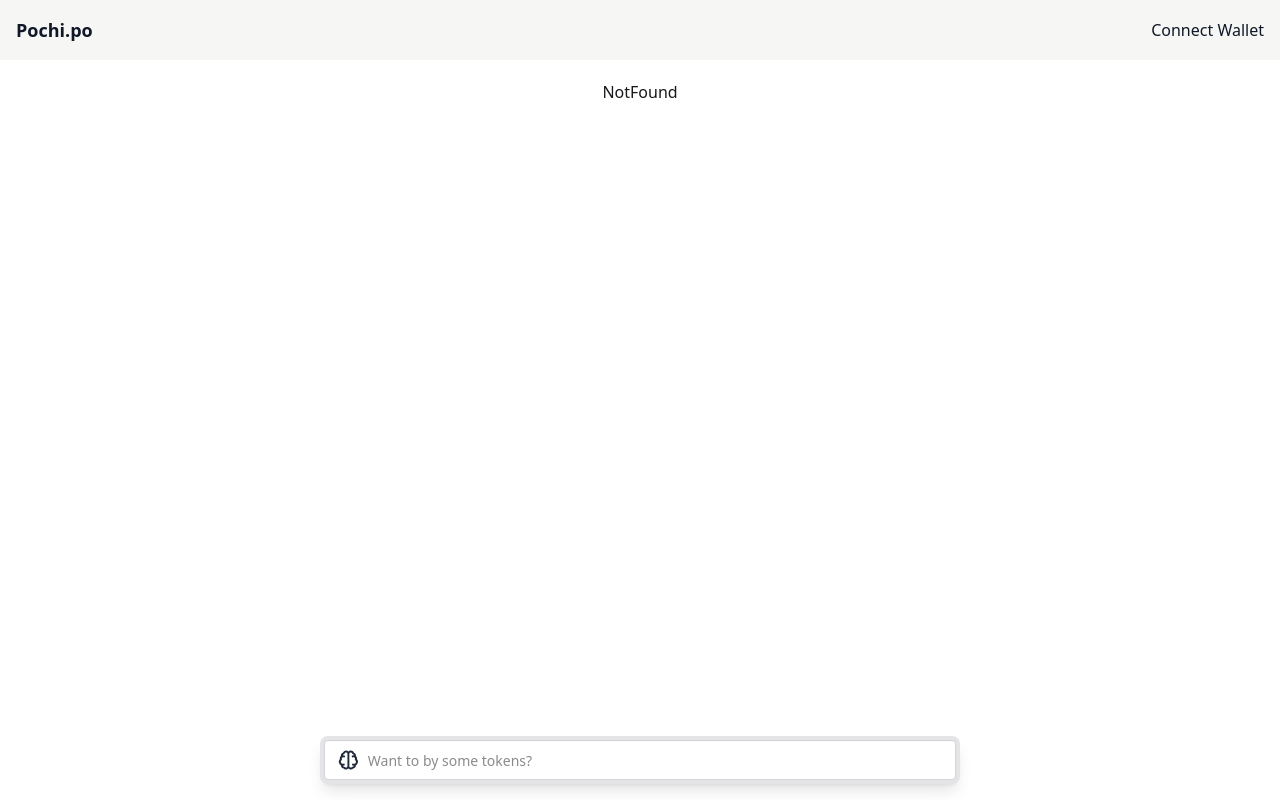
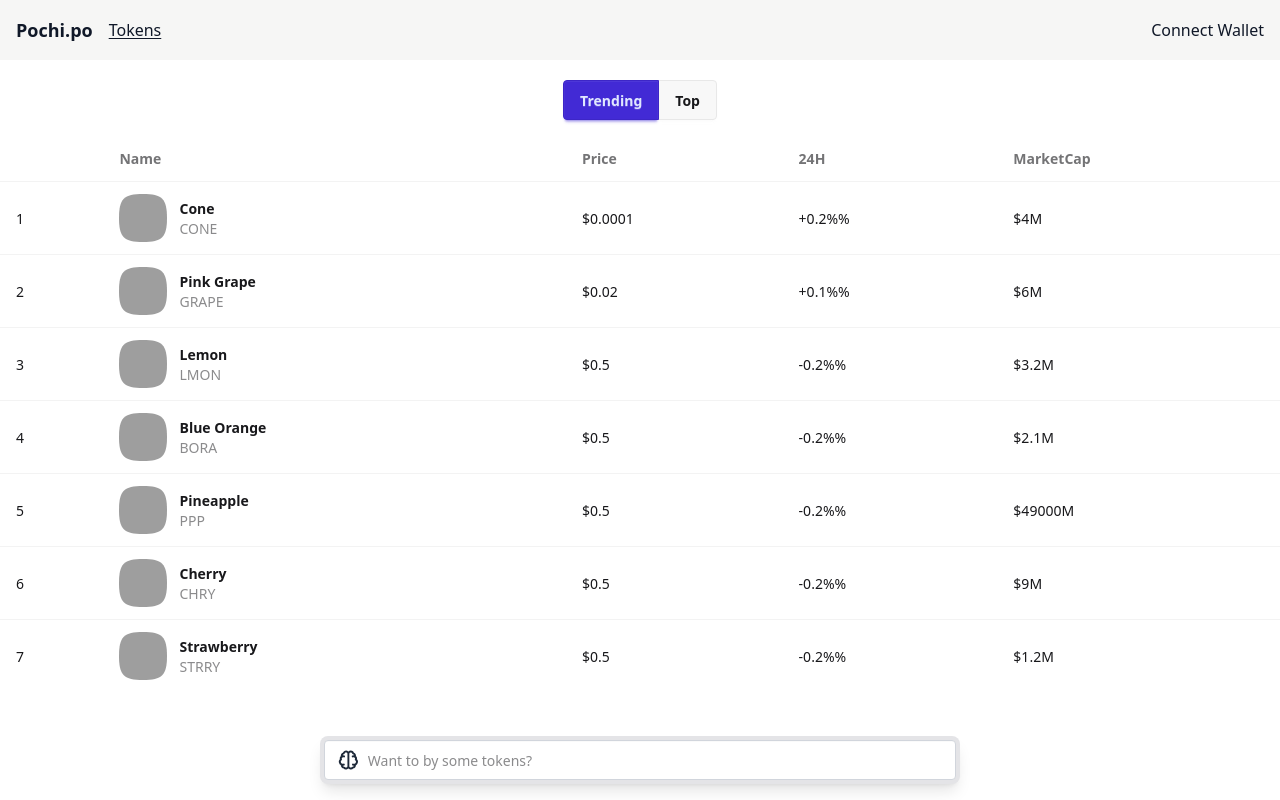
Before and after one commit to PopisAI/pochi-front, a React (Vite) app: page /tokens in a window 1280 px wide. Built offline with nearby package versions, Linux system fonts and the light colour scheme; grey boxes are pictures that could not be loaded.

Commit message:
Create rokens view

```diff
--- a/src/components/AppBar.tsx
+++ b/src/components/AppBar.tsx
@@ -1,18 +1,18 @@
 import { NavLink } from 'react-router-dom'
 
 const AppBar = () => {
-  // const activeStyle = 'underline underline-thickness-3 underline-offset-2'
+  const activeStyle = 'underline underline-thickness-3 underline-offset-2'
   return (<header className="fixed inset-x-0 top-0 z-50 bg-stone-100/90 text-gray-900">
     <nav className="flex justify-between items-center p-4 w-full">
       <ul className='flex items-center space-x-4'>
         <li className='font-semibold text-lg'>
           <NavLink to="/">Pochi.po</NavLink>
         </li>
-        {/* <li>
-          <NavLink to="/token/2" className={({ isActive }) => isActive ? activeStyle : undefined}>
-            Demo 1
+        <li>
+          <NavLink to="/tokens" className={({ isActive }) => isActive ? activeStyle : undefined}>
+            Tokens
           </NavLink>
-        </li> */}
+        </li>
       </ul>
       <ul className='flex items-center space-x-4'>
         <li>
--- a/src/components/TokensCarousel.tsx
+++ b/src/components/TokensCarousel.tsx
@@ -1,9 +1,11 @@
-import { useEffect, useState } from "react"
+import { useEffect, useState } from 'react'
+import { useNavigate } from 'react-router-dom'
 
-import { Token } from "@/types/Token"
-import { getTrendingTokens } from "@/services/api"
+import { Token } from '@/types/Token'
+import { getTrendingTokens } from '@/services/api'
 
 const TokensCarousel = () => {
+  const navigate = useNavigate()
   const [tokens, setTokens] = useState<Token[]>([])
 
   useEffect(() => {
@@ -17,20 +19,19 @@ const TokensCarousel = () => {
 
   return (
     <div className="carousel carousel-center space-x-4 p-4 w-full">
-      {tokens.map((token: Token) =>( <div key={token.symbol} className="carousel-item">
+      {tokens.map((token: Token) => (
+        <a key={token.symbol} className="carousel-item" onClick={() => navigate(`/tokens/${token.symbol}`)}>
           <div className="card glass hover">
             <figure className="h-48">
-            <img
-              src={token.img}
-              alt="POCHI"
-            />
+              <img src={token.img} alt="POCHI" />
             </figure>
             <div className="card-body p-4">
               <h3 className="card-title">{token.symbol}</h3>
               <p>{`Price: $${token.price}`}</p>
             </div>
           </div>
-      </div>))}
+        </a>
+      ))}
     </div>
   )
 }
--- a/src/components/TokensList.tsx
+++ b/src/components/TokensList.tsx
@@ -1,7 +1,7 @@
 import { useEffect, useState } from 'react'
 
 import { Token } from '@/types/Token'
-import { getTrendingTokens } from '@/services/api'
+import { getGainerTokens, getTrendingTokens } from '@/services/api'
 import TokensTable from './TokensTable'
 
 interface TokensListProps {
@@ -10,25 +10,49 @@ interface TokensListProps {
 
 const TokensList = ({ rows = 2 }: TokensListProps) => {
   const [tokens, setTokens] = useState<Token[]>([])
+  const [option, setOption] = useState<string>('trending')
 
   useEffect(() => {
     getTokens()
-  }, [])
+  }, [option])
 
   const getTokens = async () => {
-    const _tokens = await getTrendingTokens()
+    const _tokens = await (option === 'top' ? getGainerTokens() : getTrendingTokens())
     setTokens(_tokens)
   }
 
   return (
     <>
       <div className="join mb-4">
-        <input className="join-item btn has-checked:btn-secondary" type="radio" defaultChecked name="options" aria-label="Trending" />
-        <input className="join-item btn has-checked:btn-secondary" type="radio" name="options" aria-label="Top" />
+        <input
+          className="join-item btn base-400 has-checked:btn-secondary"
+          type="radio"
+          checked={option === 'trending'}
+          onClick={() => setOption('trending')}
+          name="trending"
+          aria-label="Trending"
+        />
+        <input
+          className="join-item btn bg-base-400 has-checked:btn-secondary"
+          type="radio"
+          checked={option === 'top'}
+          onClick={() => setOption('top')}
+          name="top"
+          aria-label="Top"
+        />
       </div>
       <div className="flex flex-row w-full justify-between">
-        <TokensTable className="flex-1" tokens={tokens.length > 5 && rows > 1 ? tokens.slice(0,5) : tokens} />
-        {(tokens.length > 5 && rows > 1) && <TokensTable className="flex-0 invisible md:visible md:flex-1" tokens={tokens.slice(5,tokens.length)} index={6} />}
+        <TokensTable
+          className="flex-1"
+          tokens={tokens.length > 5 && rows > 1 ? tokens.slice(0, 5) : tokens}
+        />
+        {tokens.length > 5 && rows > 1 && (
+          <TokensTable
+            className="flex-0 invisible md:visible md:flex-1"
+            tokens={tokens.slice(5, tokens.length)}
+            index={6}
+          />
+        )}
       </div>
     </>
   )
--- a/src/pages/App/AppRoutes.tsx
+++ b/src/pages/App/AppRoutes.tsx
@@ -1,6 +1,7 @@
 import { BrowserRouter, useRoutes } from 'react-router-dom'
 
 import Home from '../Home'
+import Tokens from '../Tokens'
 import AppMain from './AppMain'
 import NotFound from '../NotFound'
 import TokenView from '../TokenView'
@@ -12,7 +13,8 @@ const Routes = () => {
       element: <AppMain />, // Add AppBar
       children: [
         { element: <Home />, index: true },
-        { path: '/token/:tokenId', element: <TokenView /> },
+        { path: '/tokens', element: <Tokens /> },
+        { path: '/tokens/:tokenId', element: <TokenView /> },
         { path: '*', element: <NotFound /> },
       ],
     },
--- /dev/null
+++ b/src/pages/Tokens/index.tsx
@@ -0,0 +1,12 @@
+import Layout from '@/components/Layout'
+import TokensList from '@/components/TokensList'
+
+const Tokens = () => {
+  return (
+    <Layout>
+      <TokensList rows={1} />
+    </Layout>
+  )
+}
+
+export default Tokens
--- a/src/services/api.ts
+++ b/src/services/api.ts
@@ -6,7 +6,7 @@ export const getTrendingTokens = async (): Promise<Token[]> => {
 }
 
 export const getGainerTokens = async (): Promise<Token[]> => {
-  return demoTokens.reverse().map((token) => token as Token)
+  return demoTokens.map((token) => token as Token).reverse()
 }
 
 export const getTokenBySymbol = async (tSymbol: string): Promise<Token | null > => {
```
Lines whose indentation alone changed are shown as unchanged.
